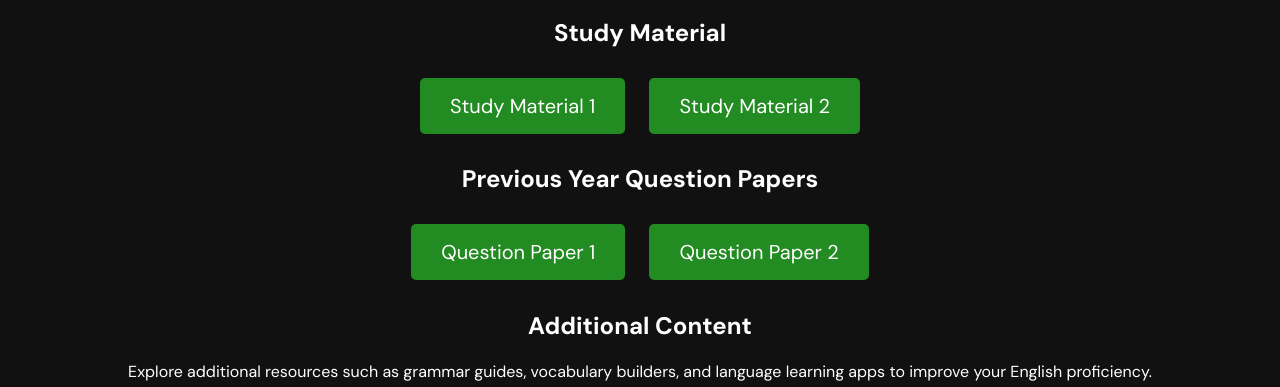
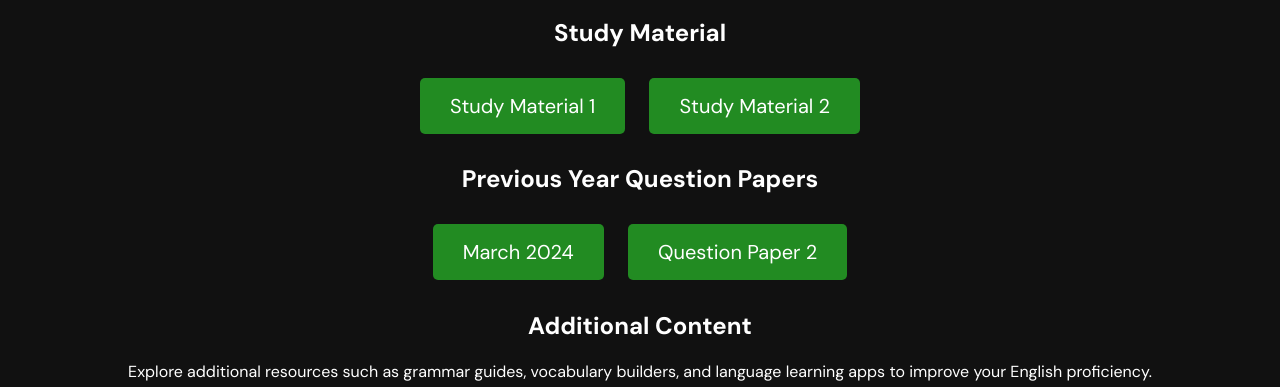
Before and after one commit to agnelfrancis/Plus-One-Materials, a plain HTML site: page english.html in a window 1280 px wide. Shown: the part 413-800 px from the top of the page. Drawn offline with Linux system fonts and the light colour scheme.

Commit message:
Update english.html

```diff
--- a/english.html
+++ b/english.html
@@ -182,7 +182,7 @@
     </div>
     <div class="previous-papers">
       <h2>Previous Year Question Papers</h2>
-      <a href="pdf/English March 2024.pdf" class="button" target="_blank">Question Paper 1</a> <!-- Add link to previous year question paper PDF -->
+      <a href="pdf/English March 2024.pdf" class="button" target="_blank">March 2024</a> <!-- Add link to previous year question paper PDF -->
       <a href="nodoc.html" class="button" target="_blank">Question Paper 2</a> <!-- Add link to another question paper PDF -->
     </div>
     <div class="other-content">
```
